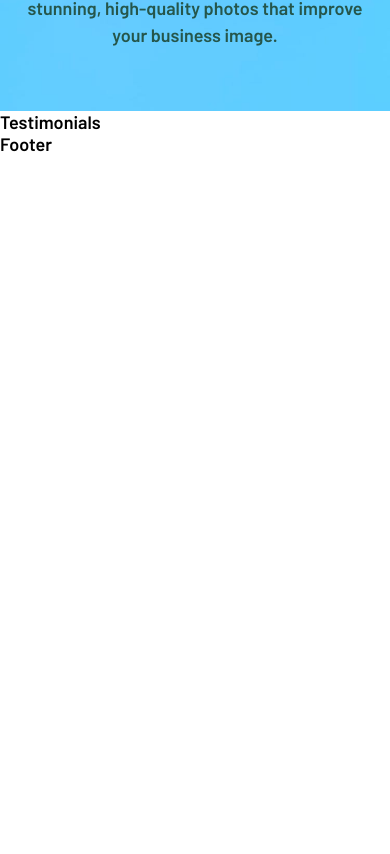
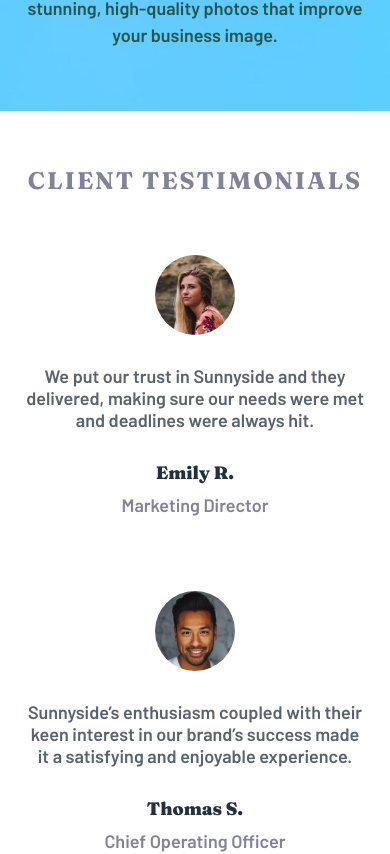
Before and after one commit to KramYengir/frontend-mentor-sunnyside, a React (Vite) app: page / in a window 390 px wide. Shown: the part 3380-4234 px from the top of the page. Before the commit the page ends 3535 px from the top, so only its background shows below. Built offline with nearby package versions, Linux system fonts and the light colour scheme.

Commit message:
mobile testimonial section done

```diff
--- /dev/null
+++ b/src/components/Testimonials/TestimonalCard.jsx
@@ -0,0 +1,14 @@
+const TestimonalCard = ({ avatar, name, description, role }) => {
+  return (
+    <div className="testimonial-card">
+      <img src={avatar} alt="Small image of client" />
+      <p className="client-description">{description}</p>
+      <div className="client__details">
+        <p className="client-name">{name}</p>
+        <p className="client-role">{role}</p>
+      </div>
+    </div>
+  );
+};
+
+export default TestimonalCard;
--- /dev/null
+++ b/src/components/Testimonials/TestimonialData.js
@@ -0,0 +1,30 @@
+import emilyIMG from "../../assets/images/image-emily.jpg";
+import thomasIMG from "../../assets/images/image-thomas.jpg";
+import jennieIMG from "../../assets/images/image-jennie.jpg";
+
+export const Data = [
+  {
+    id: 0,
+    avatar: emilyIMG,
+    description:
+      "We put our trust in Sunnyside and they delivered, making sure our needs were met and deadlines were always hit.",
+    name: "Emily R.",
+    role: "Marketing Director",
+  },
+  {
+    id: 1,
+    avatar: thomasIMG,
+    description:
+      "Sunnyside’s enthusiasm coupled with their keen interest in our brand’s success made it a satisfying and enjoyable experience.",
+    name: "Thomas S.",
+    role: "Chief Operating Officer",
+  },
+  {
+    id: 2,
+    avatar: jennieIMG,
+    description:
+      "Incredible end result! Our sales increased over 400% when we worked with Sunnyside. Highly recommended!",
+    name: "Jennie F.",
+    role: "Business Owner",
+  },
+];
--- a/src/components/Testimonials/Testimonials.css
+++ b/src/components/Testimonials/Testimonials.css
@@ -0,0 +1,46 @@
+.testimonials-section {
+  text-align: center;
+}
+
+.testimonials-section h2 {
+  padding-block: 30px 60px;
+  font-family: "Fraunces", serif;
+  font-size: 1.5rem;
+  text-transform: uppercase;
+  color: var(--dark-grayish-blue);
+  letter-spacing: 2px;
+}
+
+.testimonials-section .testimonials {
+  display: flex;
+  flex-direction: column;
+  gap: 60px;
+}
+
+.testimonial-card {
+  display: flex;
+  flex-direction: column;
+  align-items: center;
+  gap: 30px;
+}
+
+.testimonial-card img {
+  max-width: 80px;
+  border-radius: 50%;
+}
+
+.testimonial-card .client-description {
+  color: var(--very-dark-grayish-blue);
+}
+
+.testimonial-card .client-name {
+  font-family: "Fraunces", serif;
+  font-weight: 900;
+  color: var(--very-dark-desat-blue);
+  margin-bottom: 10px;
+}
+
+.testimonial-card .client-role {
+  color: var(--dark-grayish-blue);
+  margin-bottom: 15px;
+}
--- a/src/components/Testimonials/Testimonials.jsx
+++ b/src/components/Testimonials/Testimonials.jsx
@@ -1,7 +1,24 @@
 import "./Testimonials.css";
+import { Data } from "./TestimonialData";
+import TestimonialCard from "./TestimonalCard";
 
 const Testimonials = () => {
-  return <div>Testimonials</div>;
+  return (
+    <section className="testimonials-section container">
+      <h2>Client testimonials</h2>
+      <div className="testimonials">
+        {Data.map((client) => (
+          <TestimonialCard
+            key={client.id}
+            avatar={client.avatar}
+            description={client.description}
+            name={client.name}
+            role={client.role}
+          />
+        ))}
+      </div>
+    </section>
+  );
 };
 
 export default Testimonials;
```
